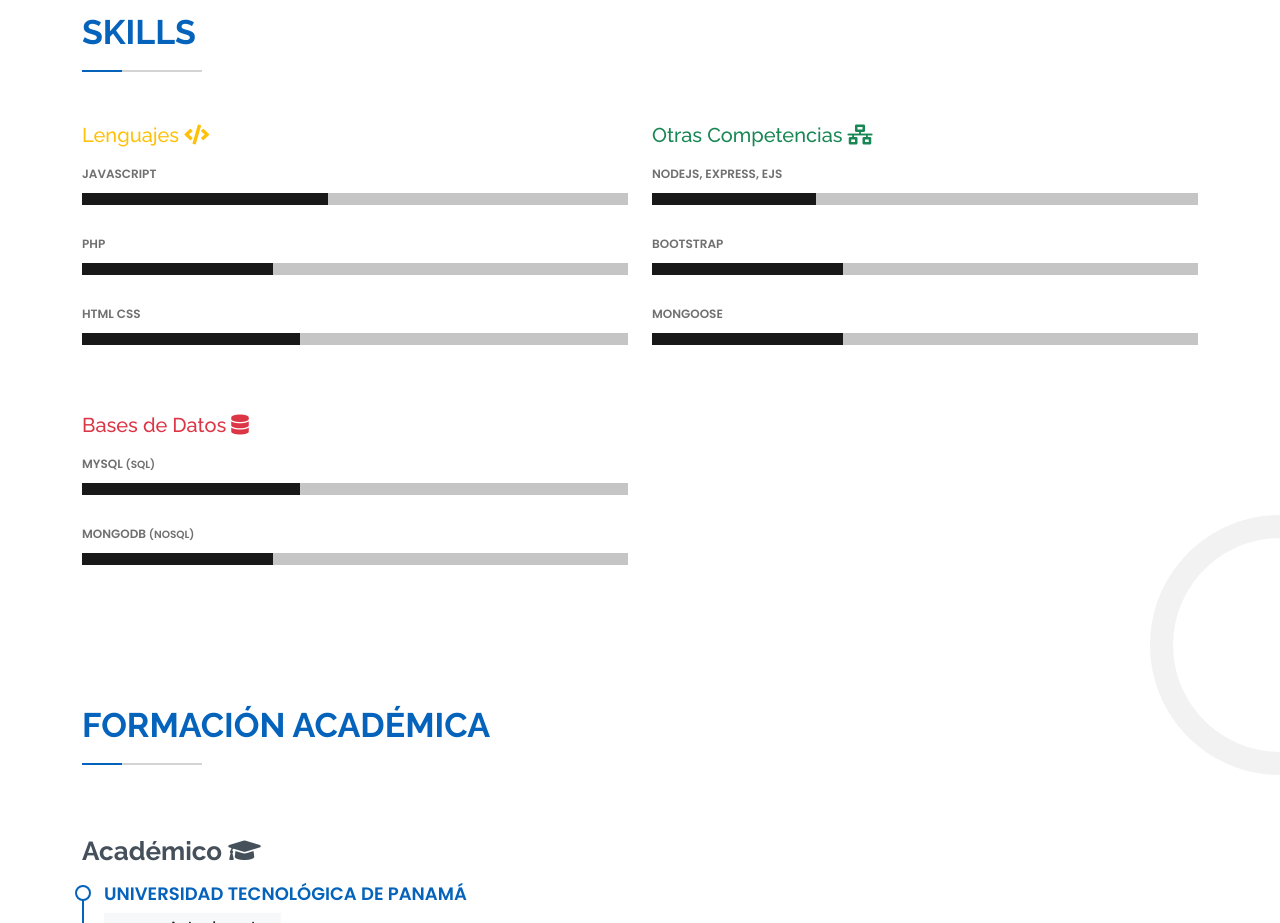
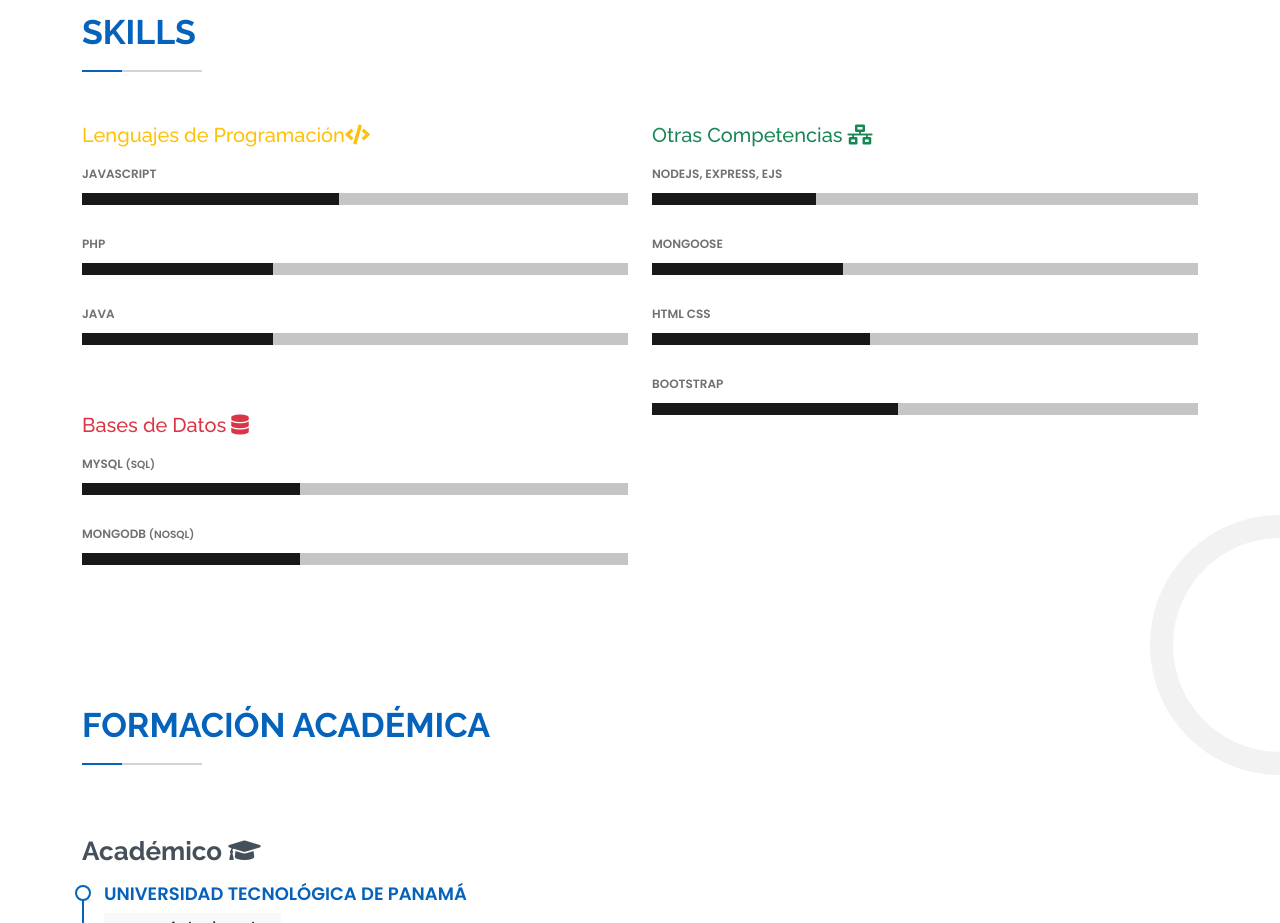
Before and after one commit to franklinivan/curriculum-vitae.github.io, a plain HTML site: page index.html in a window 1280 px wide. Shown: the part 1300-2223 px from the top of the page. Drawn offline with nearby package versions, Linux system fonts and the light colour scheme.

Commit message:
modificando detalles de diseño de la página

```diff
--- a/index.html
+++ b/index.html
@@ -100,12 +100,12 @@
 
           <div class="col-lg-6">
 
-            <h5 class="text-warning">Lenguajes <i class="fas fa-code"></i></h5>
+            <h5 class="text-warning">Lenguajes de Programación<i class="fas fa-code"></i></h5>
 
             <div class="progress">
               <span class="skill">JavaScript</span>
               <div class="progress-bar-wrap">
-                <div class="progress-bar" role="progressbar" aria-valuenow="45" aria-valuemin="0" aria-valuemax="100"></div>
+                <div class="progress-bar" role="progressbar" aria-valuenow="47" aria-valuemin="0" aria-valuemax="100"></div>
               </div>
             </div>
 
@@ -117,7 +117,24 @@
             </div>
 
             <div class="progress">
-              <span class="skill">HTML CSS</span>
+              <span class="skill">Java</span>
+              <div class="progress-bar-wrap">
+                <div class="progress-bar" role="progressbar" aria-valuenow="35" aria-valuemin="0" aria-valuemax="100"></div>
+              </div>
+            </div>
+
+
+            <h5 class="text-danger mt-5">Bases de Datos <i class="fas fa-database"></i></h5>
+
+            <div class="progress">
+              <span class="skill">Mysql <span class="small">(SQL)</span></span>
+              <div class="progress-bar-wrap">
+                <div class="progress-bar" role="progressbar" aria-valuenow="40" aria-valuemin="0" aria-valuemax="100"></div>
+              </div>
+            </div>
+
+            <div class="progress">
+              <span class="skill">MongoDB <span class="small">(NoSQL)</span> </span>
               <div class="progress-bar-wrap">
                 <div class="progress-bar" role="progressbar" aria-valuenow="40" aria-valuemin="0" aria-valuemax="100"></div>
               </div>
@@ -138,37 +155,23 @@
             </div>
 
             <div class="progress">
-              <span class="skill">Bootstrap </span>
+              <span class="skill">Mongoose </span>
               <div class="progress-bar-wrap">
                 <div class="progress-bar" role="progressbar" aria-valuenow="35" aria-valuemin="0" aria-valuemax="100"></div>
               </div>
             </div>
 
             <div class="progress">
-              <span class="skill">Mongoose </span>
-              <div class="progress-bar-wrap">
-                <div class="progress-bar" role="progressbar" aria-valuenow="35" aria-valuemin="0" aria-valuemax="100"></div>
-              </div>
-            </div>
-
-          </div>
-
-
-          <div class="col-lg-6 mt-5">
-
-            <h5 class="text-danger">Bases de Datos <i class="fas fa-database"></i></h5>
-
-            <div class="progress">
-              <span class="skill">Mysql <span class="small">(SQL)</span></span>
+              <span class="skill">HTML CSS </span>
               <div class="progress-bar-wrap">
                 <div class="progress-bar" role="progressbar" aria-valuenow="40" aria-valuemin="0" aria-valuemax="100"></div>
               </div>
             </div>
 
             <div class="progress">
-              <span class="skill">MongoDB <span class="small">(NoSQL)</span> </span>
+              <span class="skill">Bootstrap </span>
               <div class="progress-bar-wrap">
-                <div class="progress-bar" role="progressbar" aria-valuenow="35" aria-valuemin="0" aria-valuemax="100"></div>
+                <div class="progress-bar" role="progressbar" aria-valuenow="45" aria-valuemin="0" aria-valuemax="100"></div>
               </div>
             </div>
 
@@ -224,7 +227,7 @@
     <section>
       <div class="text-center my-5"  data-aos="fade-up" data-aos-delay="50">
         <h5>Hoja de vida en formato pdf</h5>
-        <a href="./assets/CV - Franklin Alvarado.pdf" download>
+        <a href="./assets/CV - Franklin Alvardo.pdf" download>
           <button class="btn btn-primary"><i class="far fa-arrow-alt-circle-down"></i> Descargar</button>
         </a>
       </div>
```
Also changed, not shown: 2 other files.
